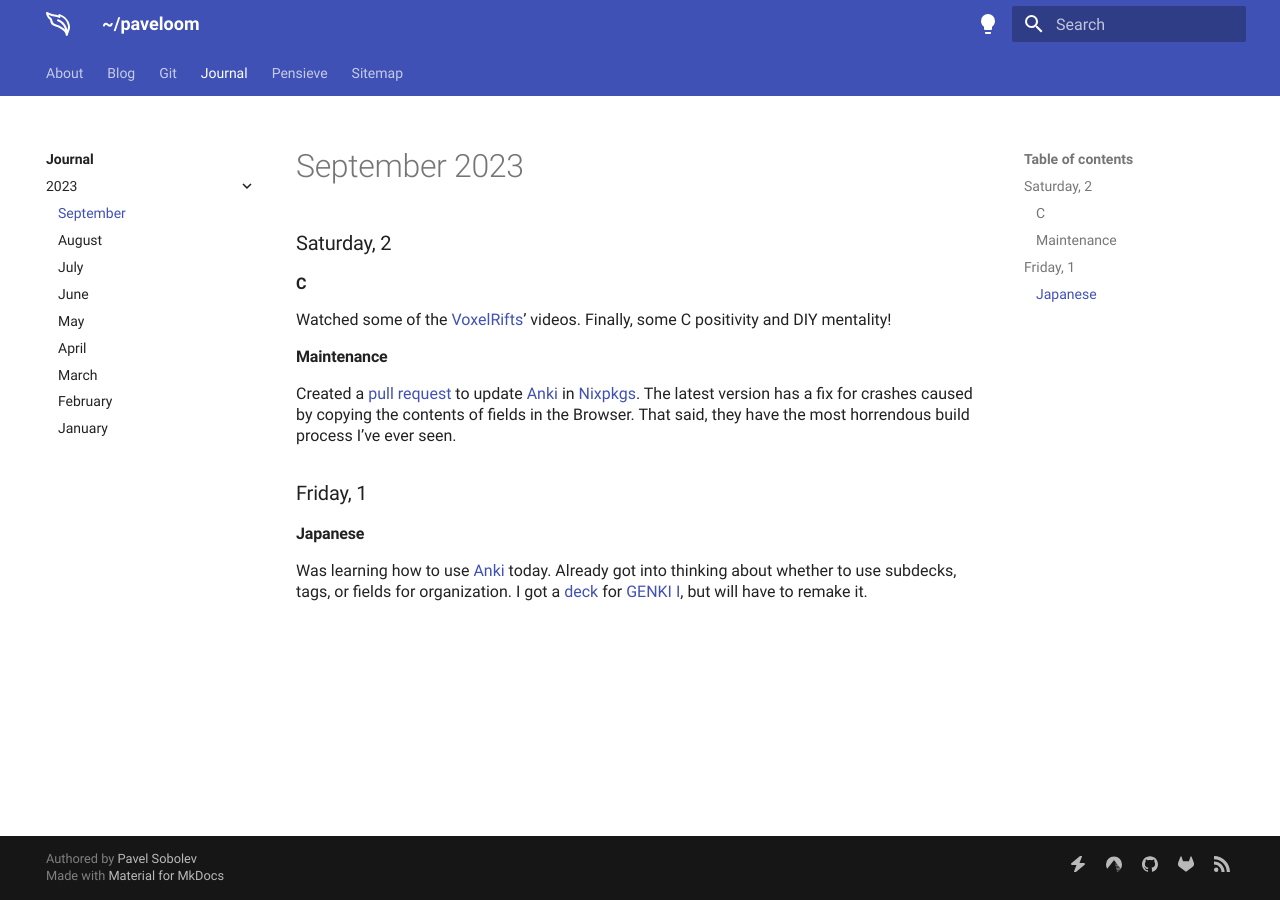
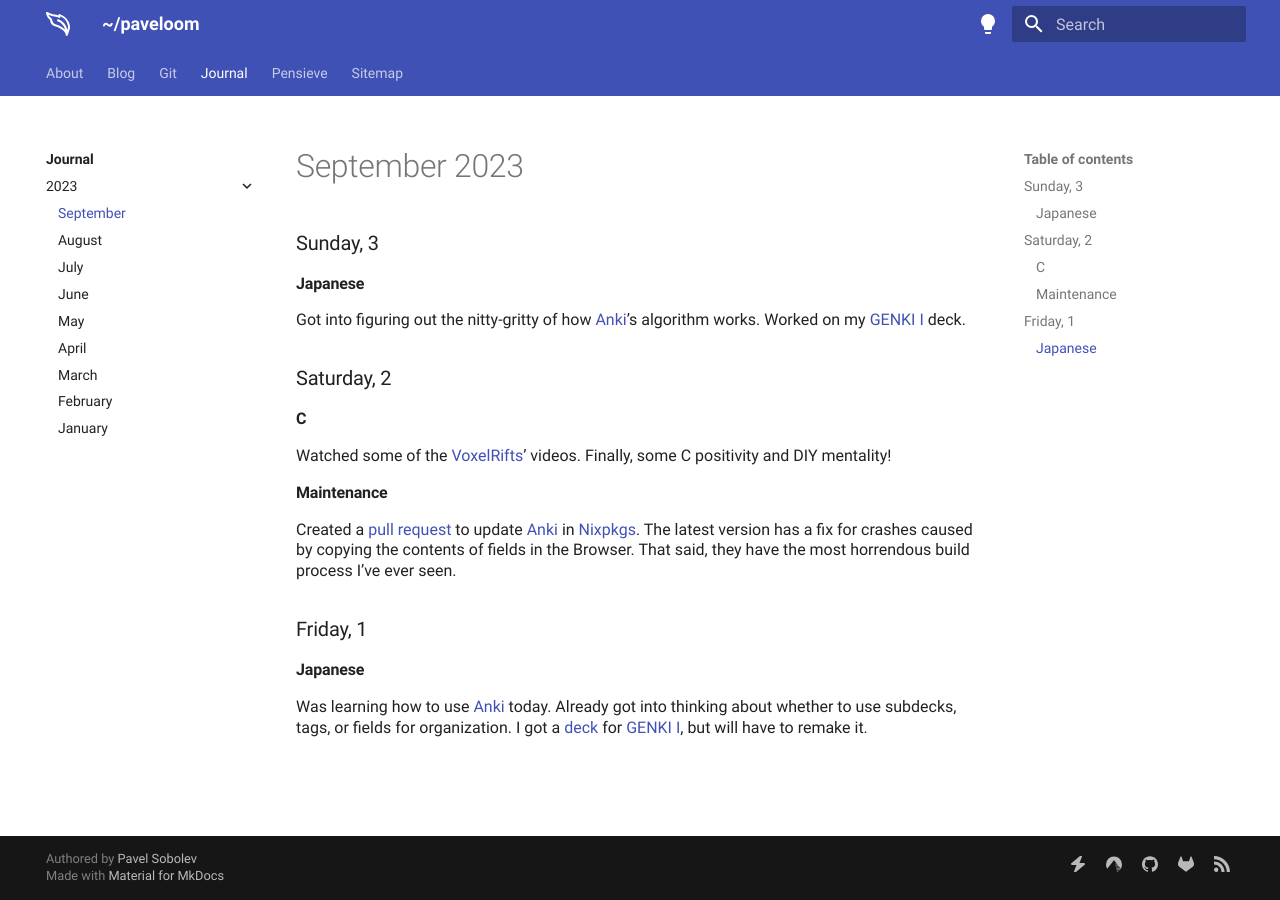
Before and after one commit to paveloom/paveloom.dev, an MkDocs documentation site: the page built from content/journal/2023/september.md, in a window 1280 px wide. Built offline with MkDocs 1.6.1 and Material for MkDocs 9.7.7, drawn with Linux system fonts in a browser that asks for light colours.

Commit message:
Journal: add the September, 3 entry.

```diff
--- a/content/journal/2023/september.md
+++ b/content/journal/2023/september.md
@@ -1,4 +1,10 @@
 # September 2023
+
+### Sunday, 3 {#3}
+
+#### Japanese {#3#japanese}
+
+Got into figuring out the nitty-gritty of how [Anki](https://apps.ankiweb.net)'s algorithm works. Worked on my [GENKI I](https://genki3.japantimes.co.jp/en) deck.
 
 ### Saturday, 2 {#2}
 
```
